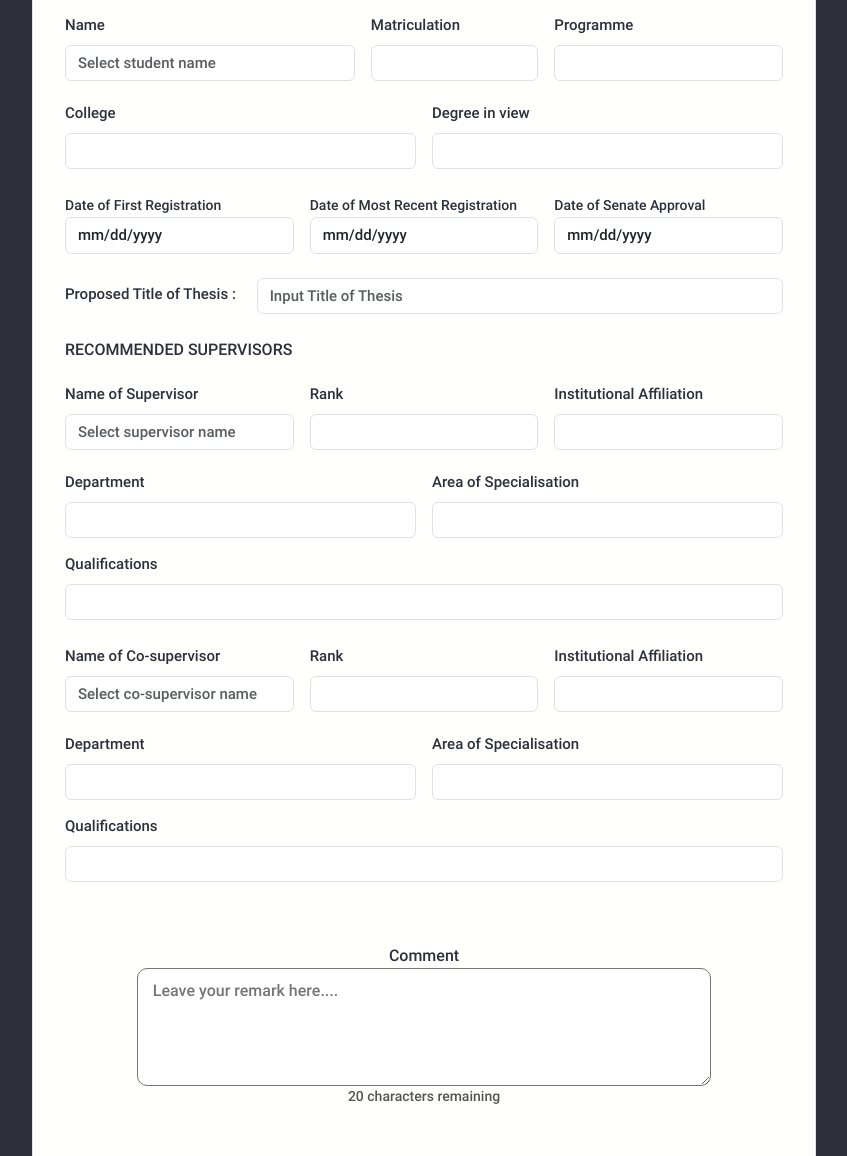
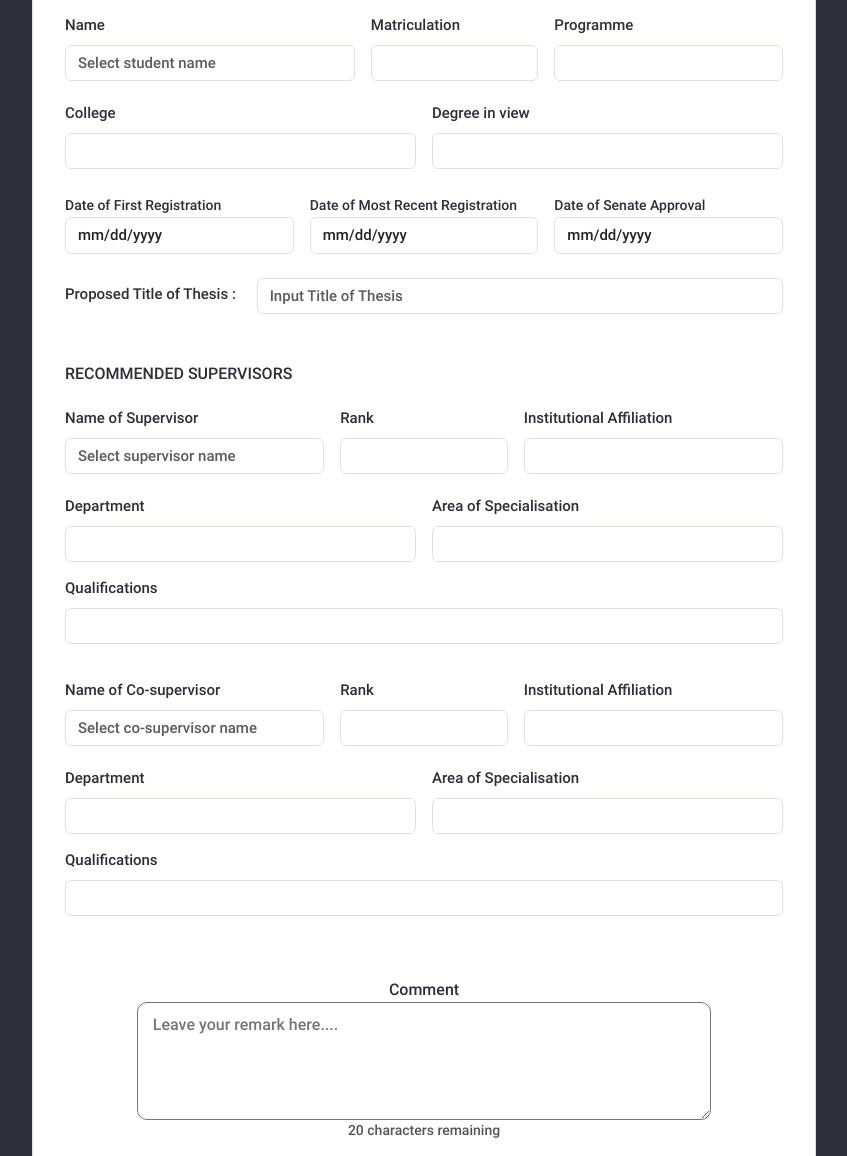
Before and after one commit to OLADIMEJI988/CuForm, a PHP site: page / in a window 1280 px wide. Shown: the part 255-1411 px from the top of the page, without its empty margins (216-1063 px from the left). Run offline with PHP 8.4, Linux system fonts and the light colour scheme; some libraries are stand-ins or nearby versions.

Commit message:
view updated

```diff
--- a/index.php
+++ b/index.php
@@ -240,7 +240,7 @@ if ($_SERVER['REQUEST_METHOD'] == 'POST') {
 
         <!-- DATES -->
         <div class="row g-3 my-2">
-          <div class="col-4">
+          <div class="col">
             <label for="firstReg" class="form-label-date"
               >Date of First Registration</label
             >
@@ -253,7 +253,7 @@ if ($_SERVER['REQUEST_METHOD'] == 'POST') {
             />
           </div>
 
-          <div class="col-4">
+          <div class="col">
             <label for="recentReg" class="form-label-date"
               >Date of Most Recent Registration</label
             >
@@ -266,7 +266,7 @@ if ($_SERVER['REQUEST_METHOD'] == 'POST') {
             />
           </div>
 
-          <div class="col-4">
+          <div class="col">
             <label for="approvalDate" class="form-label-date"
               >Date of Senate Approval</label
             >
@@ -289,7 +289,7 @@ if ($_SERVER['REQUEST_METHOD'] == 'POST') {
         </div>
 
         <!--  -->
-        <p class="recommendationTxt mt-4">Recommended Supervisors</p>
+        <p class="recommendationTxt mt-5">Recommended Supervisors</p>
         <!-- Supervisors -->
         <div>
           <div class="row g-3">
@@ -318,7 +318,7 @@ if ($_SERVER['REQUEST_METHOD'] == 'POST') {
               <p class="supervisorError" id="supervisorError"></p>
             </div>
             <!-- rank -->
-            <div class="col">
+            <div class="col-3">
               <label for="supervisorRank" class="form-label">Rank</label>
               <input
                 type="text"
@@ -413,7 +413,7 @@ if ($_SERVER['REQUEST_METHOD'] == 'POST') {
               <p class="coSupervisorError" id="coSupervisorError"></p>
             </div>
             <!-- rank -->
-            <div class="col">
+            <div class="col-3">
               <label for="coSupervisorRank" class="form-label">Rank</label>
               <input
                 type="text"
--- a/styles.css
+++ b/styles.css
@@ -116,7 +116,7 @@ body{
 }
 
 .coSupe{
-    margin-top: 20px;
+    margin-top: 30px;
 }
 
 .qual{
```
